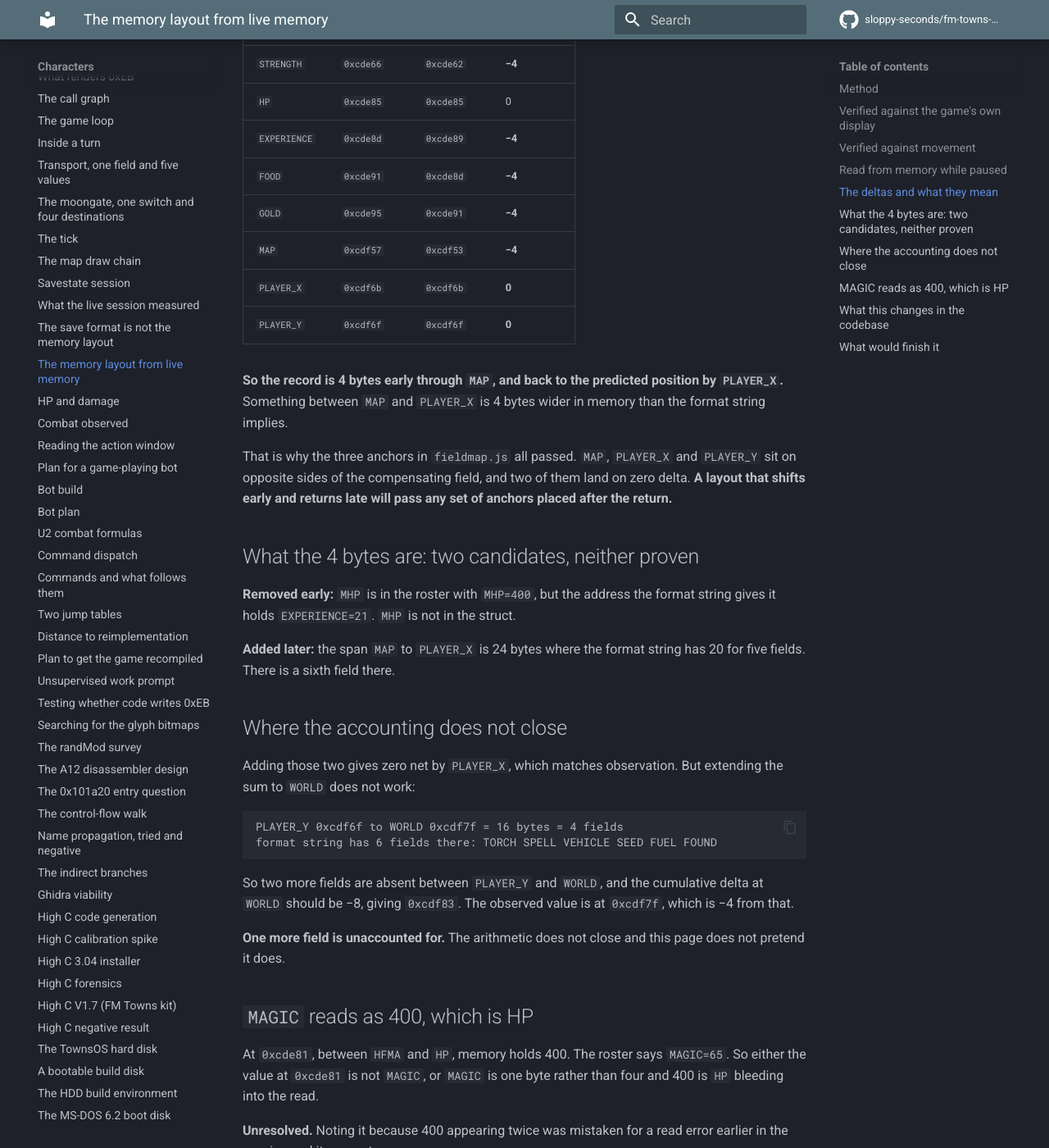
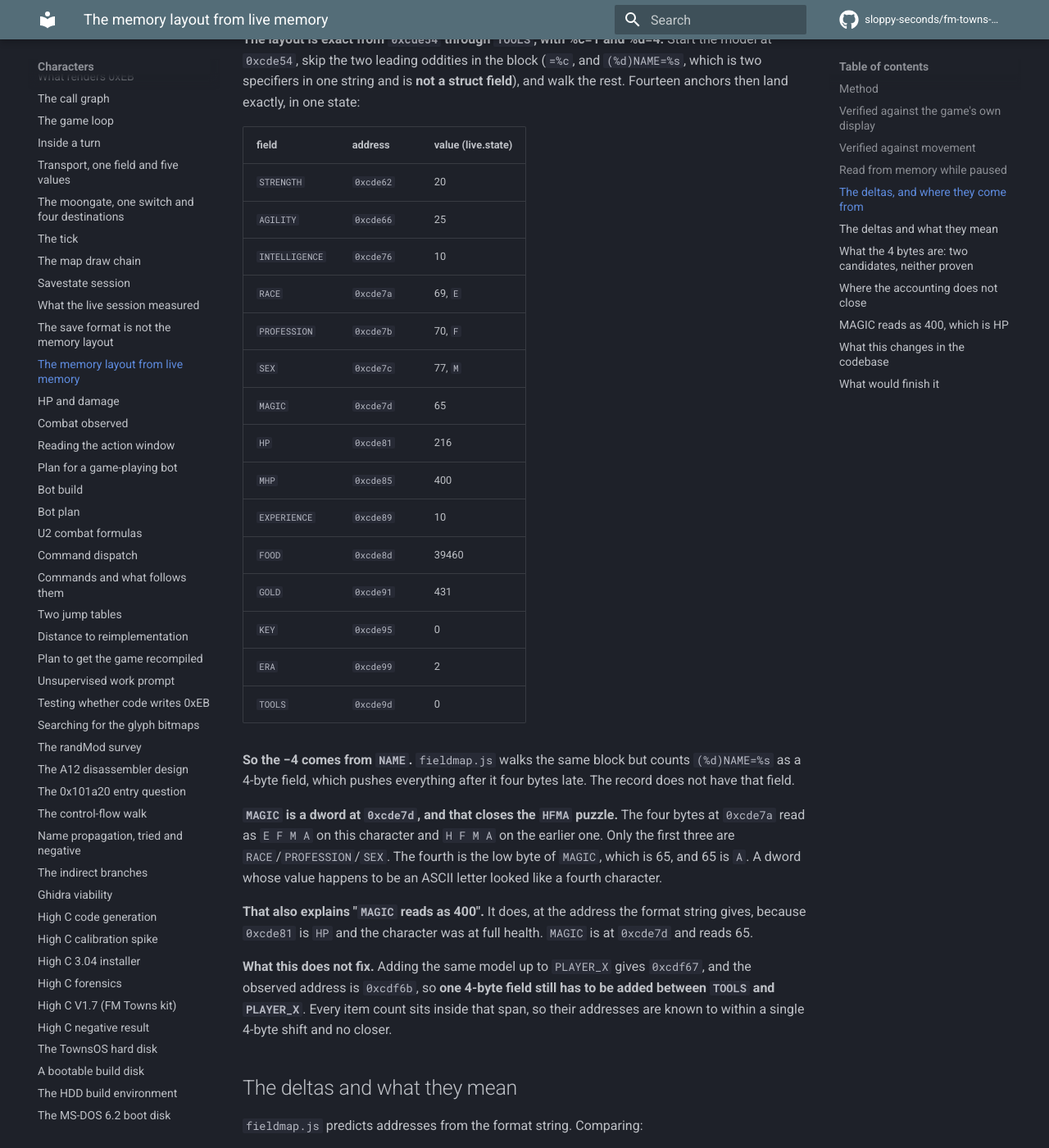
Before and after one commit to sloppy-seconds/fm-towns-ultima, an MkDocs documentation site: the page built from docs/live-fieldmap.md, in a window 1280 px wide and 1400 px high, scrolled down 1858 px. Shown: the whole window at 82% size. Built offline with MkDocs 1.6.1 and Material for MkDocs 9.7.7, drawn with Linux system fonts in a browser that asks for light colours; comment, search, counter and statistics services are not loaded; some of the changed text lies outside the part shown.

Commit message:
The record layout is exact from 0xcde54 through TOOLS, and the -4 is NAME
Walked the format block against a savestate instead of assuming the grid. Starting
the model at 0xcde54, skipping the two leading oddities and treating %c as one byte,
fourteen anchors land exactly: the six stats, RACE, PROFESSION, SEX, MAGIC, HP, MHP,
EXPERIENCE, FOOD, GOLD, KEY, ERA and TOOLS.

That explains the documented -4 instead of listing it as a mystery: fieldmap.js
counts `(%d)NAME=%s` as a 4-byte field and the record does not have it.

It also closes two open items on this page. MAGIC is a dword at 0xcde7d, so the
fourth byte of the "HFMA"/"EFMA" run is the low byte of MAGIC, which is 65, which is
`A`. And "MAGIC reads as 400" was HP at full health, not a misread MAGIC.

Not fixed, and stated in the page: the same model gives PLAYER_X at 0xcdf67 against
an observed 0xcdf6b, so one 4-byte field still has to be added between TOOLS and
PLAYER_X. Every item count sits in that span, so their addresses are known to within
one 4-byte shift and no closer.

````diff
--- a/docs/live-fieldmap.md
+++ b/docs/live-fieldmap.md
@@ -57,6 +57,50 @@ Values present and matching the format string's identity, though not independent
 0xcdf9f  47
 0xcdfa3  28
 ```
+
+## The deltas, and where they come from
+
+> **CORRECTION: the −4 is not a mystery and `MAGIC` is not a byte.** Both are explained below, from a
+> savestate and the format block, and neither needed a played character.
+
+**The layout is exact from `0xcde54` through `TOOLS`, with %c=1 and %d=4.** Start the model at
+`0xcde54`, skip the two leading oddities in the block (`=%c`, and `(%d)NAME=%s`, which is two
+specifiers in one string and is **not a struct field**), and walk the rest. Fourteen anchors then land
+exactly, in one state:
+
+| field | address | value (live.state) |
+|---|---|---|
+| `STRENGTH` | `0xcde62` | 20 |
+| `AGILITY` | `0xcde66` | 25 |
+| `INTELLIGENCE` | `0xcde76` | 10 |
+| `RACE` | `0xcde7a` | 69, `E` |
+| `PROFESSION` | `0xcde7b` | 70, `F` |
+| `SEX` | `0xcde7c` | 77, `M` |
+| `MAGIC` | `0xcde7d` | 65 |
+| `HP` | `0xcde81` | 216 |
+| `MHP` | `0xcde85` | 400 |
+| `EXPERIENCE` | `0xcde89` | 10 |
+| `FOOD` | `0xcde8d` | 39460 |
+| `GOLD` | `0xcde91` | 431 |
+| `KEY` | `0xcde95` | 0 |
+| `ERA` | `0xcde99` | 2 |
+| `TOOLS` | `0xcde9d` | 0 |
+
+**So the −4 comes from `NAME`.** `fieldmap.js` walks the same block but counts `(%d)NAME=%s` as a
+4-byte field, which pushes everything after it four bytes late. The record does not have that field.
+
+**`MAGIC` is a dword at `0xcde7d`, and that closes the `HFMA` puzzle.** The four bytes at `0xcde7a` read
+as `E F M A` on this character and `H F M A` on the earlier one. Only the first three are
+`RACE`/`PROFESSION`/`SEX`. The fourth is the low byte of `MAGIC`, which is 65, and 65 is `A`. A
+dword whose value happens to be an ASCII letter looked like a fourth character.
+
+**That also explains "`MAGIC` reads as 400".** It does, at the address the format string gives, because
+`0xcde81` is `HP` and the character was at full health. `MAGIC` is at `0xcde7d` and reads 65.
+
+**What this does not fix.** Adding the same model up to `PLAYER_X` gives `0xcdf67`, and the observed
+address is `0xcdf6b`, so **one 4-byte field still has to be added between `TOOLS` and `PLAYER_X`**.
+Every item count sits inside that span, so their addresses are known to within a single 4-byte shift and
+no closer.
 
 ## The deltas and what they mean
 
````
